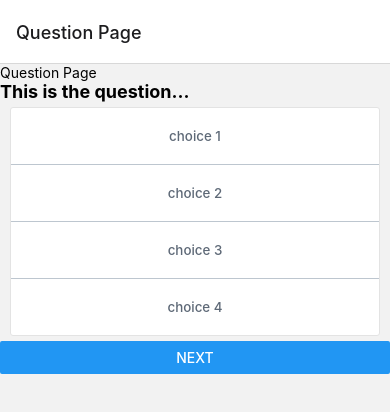
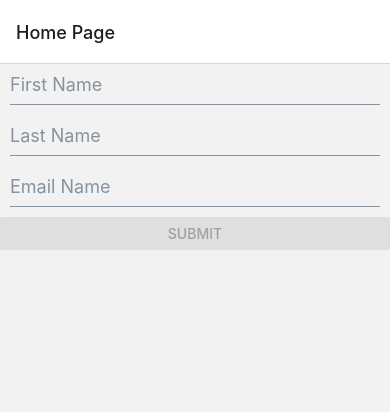
Before and after one commit to lwolbrink23/Quiz-App, a React Native app in the folder portfolio/: screen /Home in a window 390 px wide. Shown: the top 412 px of the page. Built offline with nearby package versions, Linux system fonts and the light colour scheme.

Commit message:
finalizing work

```diff
--- a/package.json
+++ /dev/null
@@ -1,5 +0,0 @@
-{
-  "dependencies": {
-    "@react-navigation/native-stack": "^6.9.12"
-  }
-}
--- a/portfolio/App.js
+++ b/portfolio/App.js
@@ -1,18 +1,23 @@
 import Question from "./components/Question"
 import { NavigationContainer } from '@react-navigation/native';
 import { createNativeStackNavigator } from '@react-navigation/native-stack';
-import { StatusBar } from 'expo-status-bar';
 import { StyleSheet, Text, View } from 'react-native';
 import Summary from "./components/Summary";
+import Home from "./components/Home";
+import Survey from "./components/Survey";
+import FinalPage from "./components/FinalPage";
 
 const Stack = createNativeStackNavigator();
 
 export default function App() {
   return (
     <NavigationContainer>
-      <Stack.Navigator initialRouteName="Question">
+      <Stack.Navigator initialRouteName="Home">
+        <Stack.Screen name="Home" component={Home} options={{ title: 'Home Page' }} />
         <Stack.Screen name="Question" component={Question} options={{ title: 'Question Page' }} />
         <Stack.Screen name="Summary" component={Summary} options={{ title: 'Summary Page' }} />
+        <Stack.Screen name="Survey" component={Survey} options={{ title: 'Survey Page' }} />
+        <Stack.Screen name="FinalPage" component={FinalPage} options={{ title: 'Final Page' }} />
       </Stack.Navigator>
     </NavigationContainer>
   );
--- /dev/null
+++ b/portfolio/components/FinalPage.jsx
@@ -0,0 +1,18 @@
+import { Text, View, Button } from 'react-native';
+
+
+export default function FinalPage({ navigation, route }){
+    const { value } = route.params;
+
+    function goHome() {
+        navigation.navigate("Home")
+    }
+
+    return (
+        <View style={{alignItems: 'center'}}>
+            <Text>Thank you for your submission.</Text>
+            <Text>Your Response: {value}</Text>
+            <Button title="Go to Home" onPress={goHome}></Button>
+      </View>
+    )
+}
--- /dev/null
+++ b/portfolio/components/Home.jsx
@@ -0,0 +1,53 @@
+import { Text, View, Button } from 'react-native';
+import { useState, useCallback } from 'react'
+import { Input } from '@rneui/themed';
+
+export default function Home({ navigation }){
+
+    const [firstName, setFirstName] = useState("")
+    const [lastName, setLastName] = useState("")
+    const [email, setEmail] = useState("")
+
+    function handleSubmit() {
+        navigation.navigate('Question', { firstName, lastName, email })
+    }
+
+    const [emailError, setEmailError] = useState("");
+    // validating the email function
+    let validateEmail = useCallback(() => {
+        if (!/.+@.+\..{2,3}/.test(email)) {
+        setEmailError("Error: Make sure your email includes an @ and a '.'");
+        } else {
+        setEmailError("");
+        }
+    }, [email]);
+
+    const isButtonEnabled =
+    firstName.length > 0 &&
+    lastName.length > 0 &&
+    email.length > 0 &&
+    emailError.length == ""
+
+    return (
+        <View>
+            <Input
+            placeholder="First Name"
+            value={firstName}
+            onChangeText={setFirstName}
+            />
+            <Input
+            placeholder="Last Name"
+            value={lastName}
+            onChangeText={setLastName}
+            />
+            <Input
+            placeholder="Email Name"
+            value={email}
+            onChangeText={setEmail}
+            onBlur={validateEmail}
+            errorMessage={emailError}
+            />
+            <Button title="Submit" onPress={handleSubmit} disabled={!isButtonEnabled} />
+        </View>
+    )
+}
--- a/portfolio/components/Question.jsx
+++ b/portfolio/components/Question.jsx
@@ -2,9 +2,9 @@ import { Text, View, Button } from 'react-native';
 import { useState } from 'react'
 import { ButtonGroup } from 'react-native-elements/'
 
-export default function Question({ navigation }){
+export default function Question({ navigation, route }){
 
-
+  const { firstName, lastName, email } = route.params;
     const data = [
     {
     prompt: "This is the question...",
@@ -77,14 +77,14 @@ export default function Question({ navigation }){
         tempAnswers.push(buttonGroupSelectedIndexes);
         setSelectedAnswers(tempAnswers);
 
-        navigation.navigate('Summary', { selectedAnswers, data })
+        navigation.navigate('Summary', { selectedAnswers, data, email })
         setButtonGroupSelectedIndexes([])
       }
   }
 
     return(
         <View>
-        <Text>Question Page</Text>
+        <Text>{firstName} {lastName}'s Quiz</Text>
         <Text style={{ fontSize: 18, fontWeight: "bold" }}>
           {currentQuestion?.prompt}
         </Text>
--- a/portfolio/components/Summary.jsx
+++ b/portfolio/components/Summary.jsx
@@ -1,4 +1,5 @@
-import { Text, View } from 'react-native';
+import { Text, View, Button } from 'react-native';
+import { useState } from 'react';
 
     function isArraysEqual(Array1, Array2) {
         if (Array1.length !== Array2.length) {
@@ -51,8 +52,16 @@ import { Text, View } from 'react-native';
         return "No";
     }
 
-export default function Summary({ route }){
-    const { selectedAnswers, data } = route.params;
+export default function Summary({ navigation, route }){
+    const [confirm, setConfirm] = useState('')
+
+    function confirmation() {
+        setConfirm(`sent to ${email}`)
+    }
+    const { selectedAnswers, data, email } = route.params;
+    function toSurvey() {
+        navigation.navigate('Survey')
+    }
     return(
         <View style={{alignItems: 'center'}}>
         <Text testID="total" style={{paddingVertical: 10}} >Total Points: {totalPoints(data, selectedAnswers)}</Text>
@@ -64,6 +73,12 @@ export default function Summary({ route }){
                     <Text>Were you correct?  ::  {YesNo(isArraysEqual(question.correct, selectedAnswers[index]))}</Text>
                 </View>
             ))}
+            <View style={{flexDirection: 'row'}}>
+            <Text style={{paddingTop: 10, fontWeight: 'bold'}}>Send results to {email}?</Text>
+            <Button title="Yes Please!" onPress={confirmation}></Button>
+            </View>
+            <Text>{confirm}</Text>
+            <Button title="take our survey" onPress={toSurvey}></Button>
         </View>
     )
 }
--- /dev/null
+++ b/portfolio/components/Survey.jsx
@@ -0,0 +1,25 @@
+import { Text, View, Button, TextInput } from 'react-native';
+import { useState } from 'react'
+
+export default function Survey({ navigation }){
+
+    function toFinalPage() {
+        navigation.navigate("FinalPage", { value })
+    }
+    const [value, setValue] = useState('')
+    return (
+        <View style={{alignItems: 'center'}}>
+            <Text>How was your experience?</Text>
+            <TextInput
+            editable
+            multiline
+            numberOfLines={5}
+            value={value}
+            onChangeText={setValue}
+            style={{padding: 10, backgroundColor:"#bebebe" }}
+            placeholder='type here'
+            />
+            <Button title="Submit" onPress={toFinalPage}></Button>
+      </View>
+    )
+}
--- a/portfolio/package.json
+++ b/portfolio/package.json
@@ -11,12 +11,14 @@
   "dependencies": {
     "@expo/webpack-config": "^18.0.1",
     "@react-navigation/native": "^6.1.6",
+    "@react-navigation/native-stack": "^6.9.12",
+    "@rneui/themed": "^4.0.0-rc.7",
     "expo": "~48.0.11",
     "expo-status-bar": "~1.4.4",
     "react": "18.2.0",
     "react-dom": "18.2.0",
     "react-native": "0.71.6",
-    "react-native-elements": "react-navigation/native-stack",
+    "react-native-elements": "^3.4.3",
     "react-native-web": "~0.18.10"
   },
   "devDependencies": {
```
Also changed, not shown: 2 other files (tests, documents, lock files or other folders).
